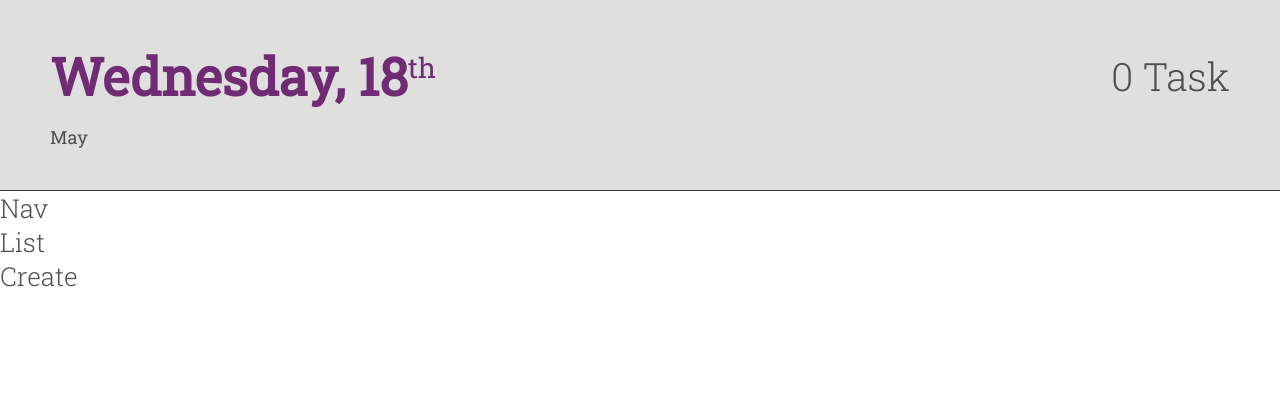
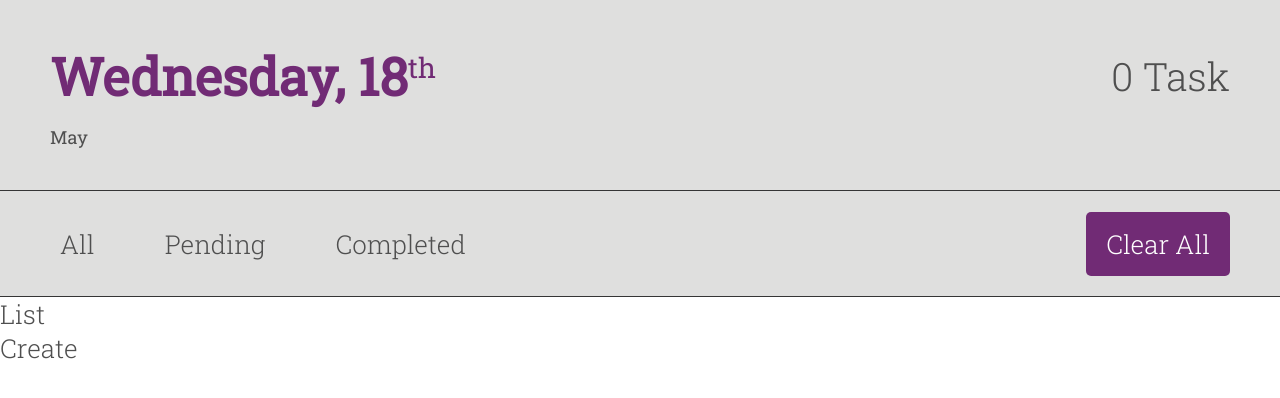
Before and after one commit to eddiebass/todo-app, a React (Create React App) app: page / in a window 1280 px wide. Shown: the top 398 px of the page. Built offline with nearby package versions, Linux system fonts and the light colour scheme.

Commit message:
added content and style to the navigation bar

```diff
--- a/src/App.css
+++ b/src/App.css
@@ -1,10 +1,4 @@
 .App {
-}
-
-@media (prefers-reduced-motion: no-preference) {
-	.App-logo {
-		animation: App-logo-spin infinite 20s linear;
-	}
 }
 
 .app-head {
@@ -14,18 +8,6 @@
 	color: #4f4f4f;
 }
 
-.App-link {
-	color: #61dafb;
-}
-
-@keyframes App-logo-spin {
-	from {
-		transform: rotate(0deg);
-	}
-	to {
-		transform: rotate(360deg);
-	}
-}
 h1,
 h2,
 p {
@@ -66,3 +48,47 @@ sup {
 	font-size: 28px;
 	font-weight: 500;
 }
+/* NAV */
+nav {
+	height: 105px;
+	background: #dfdfde;
+	display: flex;
+	justify-content: space-between;
+	align-items: center;
+	padding: 0 50px;
+}
+ul {
+	display: flex;
+	list-style: none;
+	align-items: center;
+	margin: 0;
+	padding: 0;
+	gap: 50px;
+}
+li {
+	padding: 10px;
+	cursor: pointer;
+}
+li:hover,
+li:active {
+	color: #712b75;
+	font-weight: 400;
+	border-bottom: 1px solid;
+}
+button {
+	background: #712b75;
+	font: inherit;
+	margin: 0;
+	padding: 15px 20px;
+	height: min-content;
+	border-radius: 5px;
+	border: none;
+	color: #fff;
+	cursor: pointer;
+}
+button:hover,
+button:active {
+	background: #dfdfde;
+	border: 1px solid #712b75;
+	color: #712b75;
+}
--- a/src/components/Nav.js
+++ b/src/components/Nav.js
@@ -1,7 +1,16 @@
 import React from "react";
 
 const Nav = () => {
-	return <div>Nav</div>;
+	return (
+		<nav className="border">
+			<ul>
+				<li>All</li>
+				<li>Pending</li>
+				<li>Completed</li>
+			</ul>
+			<button>Clear All</button>
+		</nav>
+	);
 };
 
 export default Nav;
```
